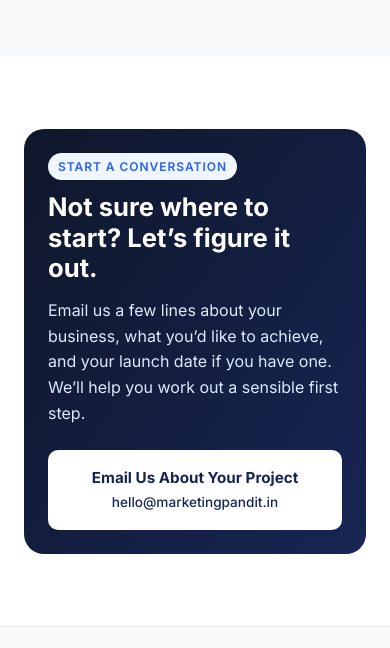
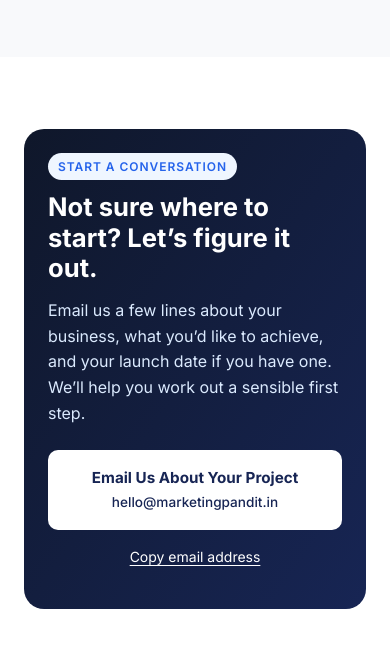
Before and after one commit to arvind-mp/marketingpandit-site, a plain HTML site: page index.html in a window 390 px wide. Shown: the part 4320-4968 px from the top of the page. Drawn offline with Linux system fonts and the light colour scheme.

Commit message:
Add a copy-email fallback to the contact section

```diff
--- a/index.html
+++ b/index.html
@@ -165,10 +165,14 @@
           <h2 data-i18n="contact_h2">Not sure where to start? Let’s figure it out.</h2>
           <p data-i18n="contact_sub">Email us a few lines about your business, what you’d like to achieve, and your launch date if you have one. We’ll help you work out a sensible first step.</p>
         </div>
-        <a href="mailto:hello@marketingpandit.in" class="btn contact__action">
-          <strong data-i18n="contact_cta">Email Us About Your Project</strong>
-          <span>hello@marketingpandit.in</span>
-        </a>
+        <div class="contact__actions">
+          <a href="mailto:hello@marketingpandit.in" class="btn contact__action">
+            <strong data-i18n="contact_cta">Email Us About Your Project</strong>
+            <span id="contact-email">hello@marketingpandit.in</span>
+          </a>
+          <button type="button" class="contact__copy" id="copy-email" data-i18n="contact_copy" hidden>Copy email address</button>
+          <p class="contact__status" id="copy-status" role="status"></p>
+        </div>
       </div>
     </div>
   </section>
--- a/main.js
+++ b/main.js
@@ -68,6 +68,9 @@ const translations = {
     contact_h2:    'Not sure where to start? Let’s figure it out.',
     contact_sub:   'Email us a few lines about your business, what you’d like to achieve, and your launch date if you have one. We’ll help you work out a sensible first step.',
     contact_cta:   'Email Us About Your Project',
+    contact_copy:  'Copy email address',
+    copy_success:  'Email address copied.',
+    copy_manual:   'Select and copy the email address above.',
 
     footer_rights: 'All rights reserved.',
   },
@@ -138,6 +141,9 @@ const translations = {
     contact_h2:    'कुठून सुरुवात करायची ते ठरत नाहीये? चला, मिळून ठरवूया.',
     contact_sub:   'तुमच्या व्यवसायाबद्दल आणि तुम्हाला काय साध्य करायचं आहे याबद्दल थोडक्यात ईमेल करा. लाँचची तारीख ठरली असेल तर तीही कळवा. पहिलं पाऊल काय असावं हे ठरवायला आम्ही मदत करू.',
     contact_cta:   'प्रकल्पाबद्दल आम्हाला ईमेल करा',
+    contact_copy:  'ईमेल पत्ता कॉपी करा',
+    copy_success:  'ईमेल पत्ता कॉपी झाला.',
+    copy_manual:   'वरील ईमेल पत्ता निवडून कॉपी करा.',
 
     footer_rights: 'सर्व हक्क राखीव आहेत.',
   }
@@ -146,7 +152,13 @@ const translations = {
 // =============================================
 //  Apply translations to the page
 // =============================================
-let currentLang = localStorage.getItem('mp_lang') || 'en';
+let currentLang = 'en';
+try {
+  if (localStorage.getItem('mp_lang') === 'mr') currentLang = 'mr';
+} catch {
+  // Some local previews and privacy settings block storage.
+}
+const copyStatus = document.getElementById('copy-status');
 
 function applyLang(lang) {
   const t = translations[lang];
@@ -168,7 +180,12 @@ function applyLang(lang) {
   });
 
   currentLang = lang;
-  localStorage.setItem('mp_lang', lang);
+  if (copyStatus) copyStatus.textContent = '';
+  try {
+    localStorage.setItem('mp_lang', lang);
+  } catch {
+    // The current page still switches language without persistence.
+  }
 }
 
 // =============================================
@@ -180,6 +197,22 @@ document.querySelectorAll('.lang-btn').forEach(btn => {
 
 // Apply saved or default language on load
 applyLang(currentLang);
+
+// Provide an option for visitors without a default email app.
+const copyButton = document.getElementById('copy-email');
+const contactEmail = document.getElementById('contact-email');
+if (copyButton && contactEmail && copyStatus) {
+  copyButton.addEventListener('click', async () => {
+    let message = 'copy_success';
+    try {
+      await navigator.clipboard.writeText(contactEmail.textContent);
+    } catch {
+      message = 'copy_manual';
+    }
+    copyStatus.textContent = translations[currentLang][message];
+  });
+  copyButton.hidden = false;
+}
 
 // =============================================
 //  Dynamic copyright year
--- a/style.css
+++ b/style.css
@@ -370,6 +370,21 @@ section[id], article[id] { scroll-margin-top: 88px; }
 .contact__action:hover { background: #dbeafe; }
 .contact__action:focus-visible { outline: 2px solid #fff; outline-offset: 4px; }
 .contact__action span { font-size: .85rem; font-weight: 500; }
+.contact__actions { display: grid; gap: 8px; text-align: center; }
+.contact__copy {
+  justify-self: center;
+  padding: 8px;
+  background: none;
+  border: 0;
+  color: #fff;
+  font: inherit;
+  font-size: .875rem;
+  text-decoration: underline;
+  text-underline-offset: .2em;
+  cursor: pointer;
+}
+.contact__copy:focus-visible { outline: 2px solid #fff; outline-offset: 2px; }
+.contact__actions .contact__status { margin-top: 0; font-size: .85rem; }
 
 /* ===========================
    FOOTER
@@ -405,7 +420,7 @@ section[id], article[id] { scroll-margin-top: 88px; }
 @media (max-width: 768px) {
   .hero__inner, .about__inner, .contact__panel { grid-template-columns: minmax(0, 1fr); }
   .about__inner { gap: 40px; }
-  .contact__action { justify-self: start; }
+  .contact__actions { justify-self: start; }
 
   .nav nav a:not(.btn):not(:last-child) {
     display: none;
@@ -421,5 +436,5 @@ section[id], article[id] { scroll-margin-top: 88px; }
   .nav__inner, .nav nav { gap: 8px; }
   section[id], article[id] { scroll-margin-top: 104px; }
   .hero__paths { padding: 16px; }
-  .contact__action { justify-self: stretch; }
+  .contact__actions { justify-self: stretch; }
 }
```
